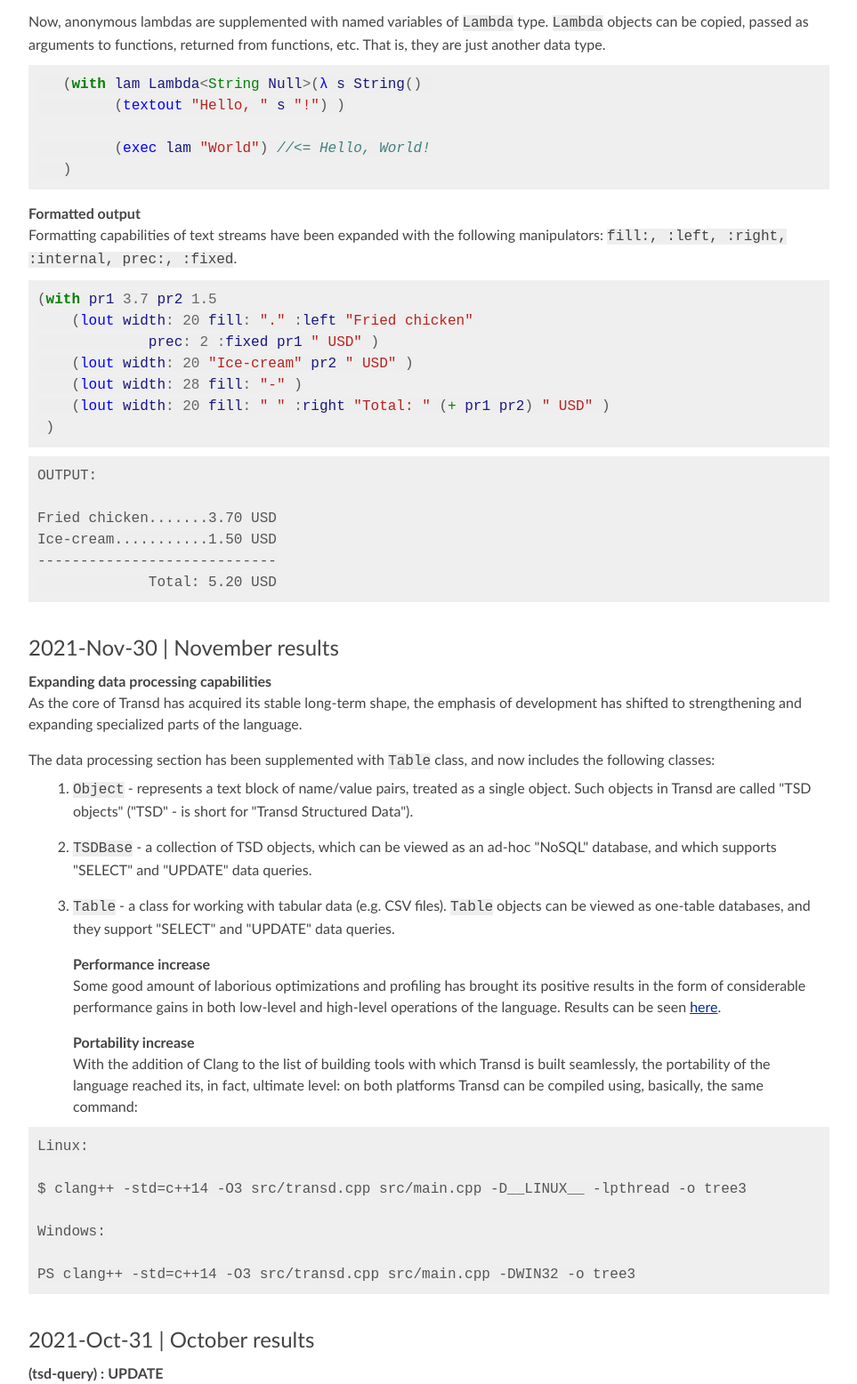
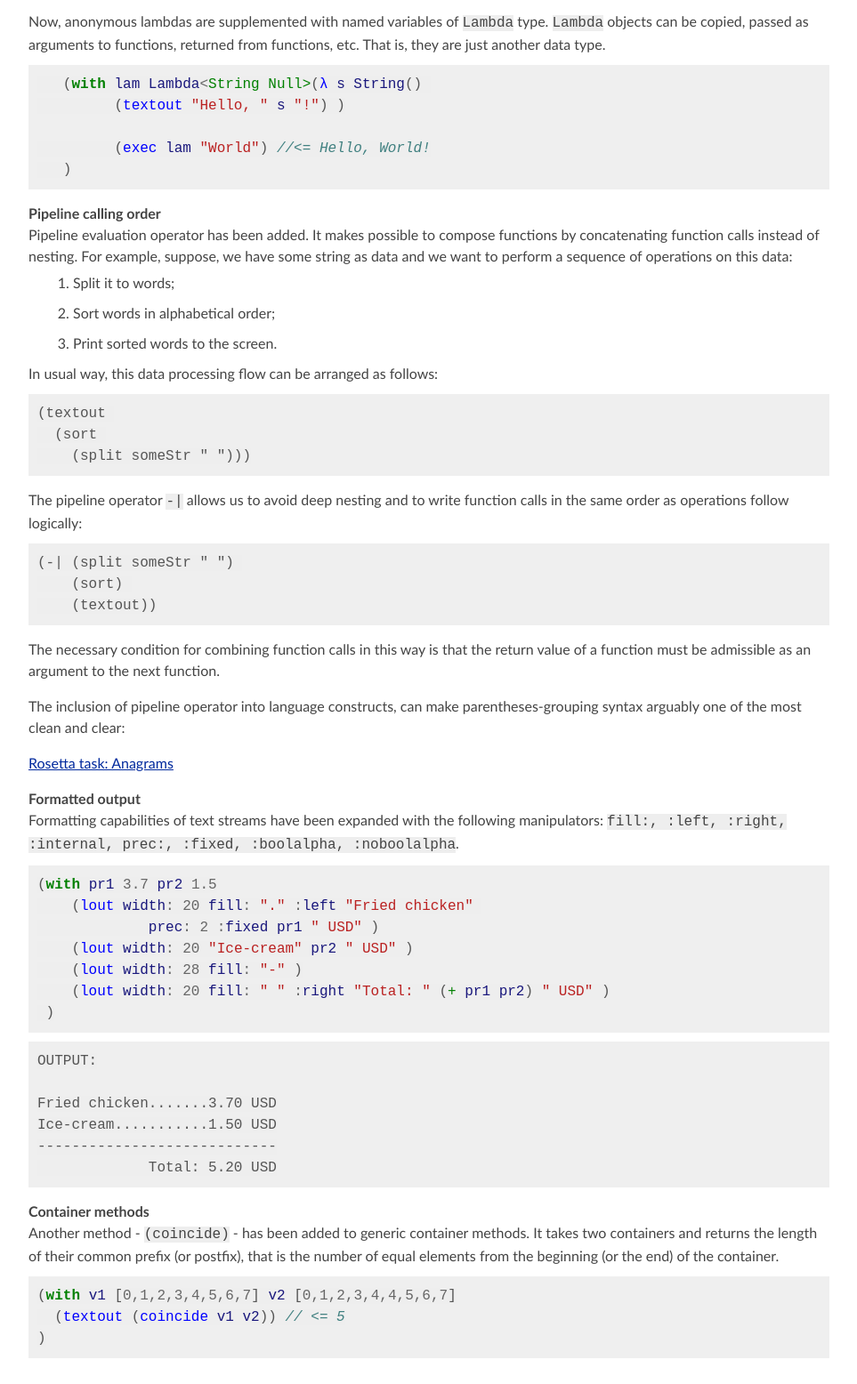
Before and after one commit to transd-lang/transd-lang.github.io, a plain HTML site: page blog.html in a window 1280 px wide. Shown: the part 411-1967 px from the top of the page at 89% size, without its empty margins (158-1121 px from the left). Drawn offline with Linux system fonts and the light colour scheme.

Commit message:
site update

```diff
--- a/blog.html
+++ b/blog.html
@@ -2,11 +2,11 @@
 <html lang="en" xmlns="http://www.w3.org/1999/xhtml">
 <head>
 <meta charset="utf-8">
-<title>TransD Programming Language</title>
+<title>Transd development progress</title>
 <meta http-equiv="content-type" content="text/html; charset=utf-8" />
 <meta http-equiv="content-language" content="en-US">
 <meta name="language" content="English">
-<meta name="description" content="A fast programming language for building scripts and extensions.">
+<meta name="description" content="Transd development progress.">
 <meta name="viewport" content="width=device-width, initial-scale=1.0" />
 <link href="css/main.css" rel="stylesheet" type="text/css" />
 <link href="css/codehighlight.css" rel="stylesheet" type="text/css" />
@@ -42,25 +42,54 @@ hr {
 <p><strong>Lambdas</strong><br>
 Transd supports anonymous function objects ("lambda" functions), which can be used in a great many of places, for example:</p>
 
-<div class="codehilite"><pre><span></span><code>   <span class="p">(</span><span class="k">with</span> <span class="nv">v</span> <span class="p">[</span><span class="s">&quot;C&quot;</span><span class="o">,</span> <span class="s">&quot;a&quot;</span><span class="o">,</span> <span class="s">&quot;D&quot;</span><span class="o">,</span> <span class="s">&quot;b&quot;</span><span class="o">,</span> <span class="s">&quot;A&quot;</span><span class="p">]</span>
-       <span class="p">(</span><span class="nf">sort</span> <span class="nv">v</span> <span class="p">(</span><span class="k">lambda</span> <span class="nv">l</span> <span class="nv">String</span><span class="p">()</span> <span class="nv">r</span> <span class="nv">String</span><span class="p">()</span> <span class="o">-&gt;</span> <span class="nv">Bool</span><span class="p">()</span>
+<div class="codehilite"><pre><span></span><code>   <span class="p">(</span><span class="k">with </span><span class="nv">v</span> <span class="p">[</span><span class="s">&quot;C&quot;</span><span class="o">,</span> <span class="s">&quot;a&quot;</span><span class="o">,</span> <span class="s">&quot;D&quot;</span><span class="o">,</span> <span class="s">&quot;b&quot;</span><span class="o">,</span> <span class="s">&quot;A&quot;</span><span class="p">]</span>
+       <span class="p">(</span><span class="nf">sort</span> <span class="nv">v</span> <span class="p">(</span><span class="k">lambda </span><span class="nv">l</span> <span class="nv">String</span><span class="p">()</span> <span class="nv">r</span> <span class="nv">String</span><span class="p">()</span> <span class="o">-&gt;</span> <span class="nv">Bool</span><span class="p">()</span>
               <span class="p">(</span><span class="nf">ret</span> <span class="p">(</span><span class="nf">less</span> <span class="p">(</span><span class="nf">tolower</span> <span class="nv">l</span><span class="p">)</span> <span class="p">(</span><span class="nf">tolower</span> <span class="nv">r</span><span class="p">)))))</span>
        <span class="p">(</span><span class="nf">lout</span> <span class="nv">v</span><span class="p">))</span> <span class="c1">//&lt;= [a, A, b, C, D]</span>
 </code></pre></div>
 
 <p>Now, anonymous lambdas are supplemented with named variables of <code>Lambda</code> type. <code>Lambda</code> objects can be copied, passed as arguments to functions, returned from functions, etc. That is, they are just another data type.</p>
 
-<div class="codehilite"><pre><span></span><code>   <span class="p">(</span><span class="k">with</span> <span class="nv">lam</span> <span class="nv">Lambda</span><span class="o">&lt;</span><span class="nb">String </span><span class="nv">Null</span><span class="o">&gt;</span><span class="p">(</span><span class="nf">λ</span> <span class="nv">s</span> <span class="nv">String</span><span class="p">()</span>
+<div class="codehilite"><pre><span></span><code>   <span class="p">(</span><span class="k">with </span><span class="nv">lam</span> <span class="nv">Lambda</span><span class="o">&lt;</span><span class="nb">String Null&gt;</span><span class="p">(</span><span class="nf">λ</span> <span class="nv">s</span> <span class="nv">String</span><span class="p">()</span>
          <span class="p">(</span><span class="nf">textout</span> <span class="s">&quot;Hello, &quot;</span> <span class="nv">s</span> <span class="s">&quot;!&quot;</span><span class="p">)</span> <span class="p">)</span>
 
          <span class="p">(</span><span class="nf">exec</span> <span class="nv">lam</span> <span class="s">&quot;World&quot;</span><span class="p">)</span> <span class="c1">//&lt;= Hello, World!</span>
    <span class="p">)</span>
 </code></pre></div>
 
+<p><strong>Pipeline calling order</strong><br>
+Pipeline evaluation operator has been added. It makes possible to compose functions by concatenating function calls instead of nesting. For example, suppose, we have some string as data and we want to perform a sequence of operations on this data:</p>
+
+<ol>
+<li>Split it to words;</li>
+<li>Sort words in alphabetical order;</li>
+<li>Print sorted words to the screen.</li>
+</ol>
+
+<p>In usual way, this data processing flow can be arranged as follows:</p>
+
+<pre><code>(textout
+  (sort
+    (split someStr " ")))
+</code></pre>
+
+<p>The pipeline operator <code>-|</code> allows us to avoid deep nesting and to write function calls in the same order as operations follow logically:</p>
+
+<pre><code>(-| (split someStr " ")
+    (sort)
+    (textout))
+</code></pre>
+
+<p>The necessary condition for combining function calls in this way is that the return value of a function must be admissible as an argument to the next function.</p>
+
+<p>The inclusion of pipeline operator into language constructs, can make parentheses-grouping syntax arguably one of the most clean and clear:</p>
+
+<p><a href="http://rosettacode.org/wiki/Anagrams#Transd">Rosetta task: Anagrams</a></p>
+
 <p><strong>Formatted output</strong><br>
-Formatting capabilities of text streams have been expanded with the following manipulators: <code>fill:, :left, :right, :internal, prec:, :fixed</code>. </p>
+Formatting capabilities of text streams have been expanded with the following manipulators: <code>fill:, :left, :right, :internal, prec:, :fixed, :boolalpha, :noboolalpha</code>. </p>
 
-<div class="codehilite"><pre><span></span><code><span class="p">(</span><span class="k">with</span> <span class="nv">pr1</span> <span class="mf">3.7</span> <span class="nv">pr2</span> <span class="mf">1.5</span>
+<div class="codehilite"><pre><span></span><code><span class="p">(</span><span class="k">with </span><span class="nv">pr1</span> <span class="mf">3.7</span> <span class="nv">pr2</span> <span class="mf">1.5</span>
     <span class="p">(</span><span class="nf">lout</span> <span class="nv">width</span><span class="o">:</span> <span class="mi">20</span> <span class="nv">fill</span><span class="o">:</span> <span class="s">&quot;.&quot;</span> <span class="o">:</span><span class="nv">left</span> <span class="s">&quot;Fried chicken&quot;</span>
              <span class="nv">prec</span><span class="o">:</span> <span class="mi">2</span> <span class="o">:</span><span class="nv">fixed</span> <span class="nv">pr1</span> <span class="s">&quot; USD&quot;</span> <span class="p">)</span>
     <span class="p">(</span><span class="nf">lout</span> <span class="nv">width</span><span class="o">:</span> <span class="mi">20</span> <span class="s">&quot;Ice-cream&quot;</span> <span class="nv">pr2</span> <span class="s">&quot; USD&quot;</span> <span class="p">)</span>
@@ -77,6 +106,14 @@ Ice-cream...........1.50 USD
              Total: 5.20 USD
 </code></pre>
 
+<p><strong>Container methods</strong><br>
+Another method - <code>(coincide)</code> - has been added to generic container methods. It takes two containers and returns the length of their common prefix (or postfix), that is the number of equal elements from the beginning (or the end) of the container.</p>
+
+<div class="codehilite"><pre><span></span><code><span class="p">(</span><span class="k">with </span><span class="nv">v1</span> <span class="p">[</span><span class="mi">0</span><span class="o">,</span><span class="mi">1</span><span class="o">,</span><span class="mi">2</span><span class="o">,</span><span class="mi">3</span><span class="o">,</span><span class="mi">4</span><span class="o">,</span><span class="mi">5</span><span class="o">,</span><span class="mi">6</span><span class="o">,</span><span class="mi">7</span><span class="p">]</span> <span class="nv">v2</span> <span class="p">[</span><span class="mi">0</span><span class="o">,</span><span class="mi">1</span><span class="o">,</span><span class="mi">2</span><span class="o">,</span><span class="mi">3</span><span class="o">,</span><span class="mi">4</span><span class="o">,</span><span class="mi">4</span><span class="o">,</span><span class="mi">5</span><span class="o">,</span><span class="mi">6</span><span class="o">,</span><span class="mi">7</span><span class="p">]</span>
+  <span class="p">(</span><span class="nf">textout</span> <span class="p">(</span><span class="nf">coincide</span> <span class="nv">v1</span> <span class="nv">v2</span><span class="p">))</span> <span class="c1">// &lt;= 5</span>
+<span class="p">)</span>
+</code></pre></div>
+
 <h3 id="2021-nov-30-november-results">2021-Nov-30 | November results</h3>
 
 <p><strong>Expanding data processing capabilities</strong><br>
@@ -87,7 +124,7 @@ As the core of Transd has acquired its stable long-term shape, the emphasis of d
 <ol>
 <li><p><code>Object</code> - represents a text block of name/value pairs, treated as a single object. Such objects in Transd are called "TSD objects" ("TSD" - is short for "Transd Structured Data").</p></li>
 <li><p><code>TSDBase</code> - a collection of TSD objects, which can be viewed as an ad-hoc "NoSQL" database, and which supports "SELECT" and "UPDATE" data queries.</p></li>
-<li><p><code>Table</code> - a class for working with tabular data (e.g. CSV files). <code>Table</code> objects can be viewed as one-table databases, and they support "SELECT" and "UPDATE" data queries.</li></p>
+<li><p><code>Table</code> - a class for working with tabular data (e.g. CSV files). <code>Table</code> objects can be viewed as one-table databases, and they support "SELECT" and "UPDATE" data queries.</ol></p>
 
 <p><strong>Performance increase</strong><br>
 Some good amount of laborious optimizations and profiling has brought its positive results in the form of considerable performance gains in both low-level and high-level operations of the language. Results can be seen <a href="https://transd.org/perftest.html">here</a>.</p>
@@ -154,13 +191,13 @@ Audio Flow Combiner, written in Transd, has reached the first level of maturity.
 <div class="codehilite"><pre><span></span><code><span class="nv">class</span> <span class="nv">ClassA</span> <span class="o">:</span> <span class="p">{</span>
     <span class="nv">field1</span><span class="o">:</span> <span class="nv">String</span><span class="p">()</span><span class="o">,</span>
     <span class="nv">field2</span><span class="o">:</span> <span class="nv">Int</span><span class="p">()</span><span class="o">,</span>
-    <span class="nv">meth1</span><span class="o">:</span> <span class="p">(</span><span class="k">lambda</span> <span class="o">...</span> <span class="p">)</span>
+    <span class="nv">meth1</span><span class="o">:</span> <span class="p">(</span><span class="k">lambda </span><span class="o">...</span> <span class="p">)</span>
 <span class="p">}</span>
 
 <span class="nv">class</span> <span class="nv">ClassB</span> <span class="o">:</span> <span class="p">{</span>
     <span class="nv">field1</span><span class="o">:</span> <span class="nv">vector</span><span class="o">&lt;</span><span class="nb">String&gt;</span><span class="p">()</span><span class="o">,</span>
     <span class="nv">field2</span><span class="o">:</span> <span class="nv">Double</span><span class="p">()</span><span class="o">,</span>
-    <span class="nv">meth1</span><span class="o">:</span> <span class="p">(</span><span class="k">lambda</span> <span class="o">...</span> <span class="p">)</span>
+    <span class="nv">meth1</span><span class="o">:</span> <span class="p">(</span><span class="k">lambda </span><span class="o">...</span> <span class="p">)</span>
 <span class="p">}</span>
 
 <span class="nv">MainModule</span><span class="o">:</span> <span class="p">{</span>
@@ -256,7 +293,7 @@ HashIndex&lt;&gt; - generic hash table
 
 <span class="nv">MainModule</span><span class="o">:</span> <span class="p">{</span>
     <span class="nv">_start</span><span class="o">:</span> <span class="p">(</span><span class="nf">λ</span>
-        <span class="p">(</span><span class="k">with</span> <span class="nv">fs</span> <span class="nv">FileStream</span><span class="p">()</span> <span class="nv">words</span> <span class="nv">String</span><span class="p">()</span>
+        <span class="p">(</span><span class="k">with </span><span class="nv">fs</span> <span class="nv">FileStream</span><span class="p">()</span> <span class="nv">words</span> <span class="nv">String</span><span class="p">()</span>
             <span class="p">(</span><span class="nf">open</span> <span class="nv">fs</span> <span class="s">&quot;/mnt/proj/tmp/unixdict.txt&quot;</span><span class="p">)</span>
             <span class="p">(</span><span class="nf">textin</span> <span class="nv">words</span> <span class="nv">fs</span><span class="p">)</span>
             <span class="p">(</span><span class="nf">textout</span>
@@ -314,19 +351,19 @@ HashIndex&lt;&gt; - generic hash table
 <div class="codehilite"><pre><span></span><code><span class="o">#</span><span class="nv">lang</span> <span class="nv">transd</span>
 
 <span class="nv">MainModule</span><span class="o">:</span> <span class="p">{</span>
-    <span class="nv">Tuis</span> <span class="o">:</span> <span class="k">typealias</span><span class="p">(</span> <span class="nv">Tuple</span><span class="p">(</span> <span class="nv">Int</span><span class="p">()</span> <span class="nv">String</span><span class="p">()</span> <span class="p">)</span> <span class="p">)</span><span class="o">,</span>
+    <span class="nv">Tuis</span> <span class="o">:</span> <span class="k">typealias(</span> <span class="nv">Tuple</span><span class="p">(</span> <span class="nv">Int</span><span class="p">()</span> <span class="nv">String</span><span class="p">()</span> <span class="p">)</span> <span class="p">)</span><span class="o">,</span>
     <span class="nv">v1</span><span class="o">:</span> <span class="nv">Vector</span><span class="p">(</span> <span class="nv">Tuis</span><span class="p">()</span> <span class="p">)</span><span class="o">,</span>
     <span class="nv">uv1</span><span class="o">:</span> <span class="p">[[</span><span class="mi">6</span><span class="o">,</span> <span class="s">&quot;a&quot;</span><span class="p">]]</span><span class="o">,</span>
     <span class="nv">uv2</span><span class="o">:</span> <span class="p">[[</span><span class="mi">1</span><span class="o">,</span> <span class="s">&quot;c&quot;</span><span class="p">]]</span><span class="o">,</span>
     <span class="nv">uv3</span><span class="o">:</span> <span class="p">[[</span><span class="mi">3</span><span class="o">,</span> <span class="s">&quot;h&quot;</span><span class="p">]]</span><span class="o">,</span>
     <span class="nv">uv4</span><span class="o">:</span> <span class="p">[[</span><span class="mi">2</span><span class="o">,</span> <span class="s">&quot;e&quot;</span><span class="p">]]</span><span class="o">,</span>
-    <span class="nv">_start</span><span class="o">:</span> <span class="p">(</span><span class="nf">λ</span> <span class="p">(</span><span class="k">with</span> <span class="nv">abc</span> <span class="mi">1</span><span class="p">)</span>
+    <span class="nv">_start</span><span class="o">:</span> <span class="p">(</span><span class="nf">λ</span> <span class="p">(</span><span class="k">with </span><span class="nv">abc</span> <span class="mi">1</span><span class="p">)</span>
         <span class="p">(</span><span class="nf">add</span> <span class="nv">v</span> <span class="nv">uv1</span><span class="p">)</span> <span class="p">(</span><span class="nf">add</span> <span class="nv">v</span> <span class="nv">uv2</span><span class="p">)(</span><span class="nf">add</span> <span class="nv">v</span> <span class="nv">uv3</span><span class="p">)(</span><span class="nf">add</span> <span class="nv">v</span> <span class="nv">uv4</span><span class="p">)</span>
         <span class="p">(</span><span class="nf">set</span> <span class="nv">v1</span> <span class="mi">0</span> <span class="nv">uv1</span><span class="p">)</span> <span class="p">(</span><span class="nf">set</span> <span class="nv">v1</span> <span class="mi">1</span> <span class="nv">uv2</span><span class="p">)(</span><span class="nf">set</span> <span class="nv">v1</span> <span class="mi">2</span> <span class="nv">uv3</span><span class="p">)(</span><span class="nf">set</span> <span class="nv">v1</span> <span class="mi">3</span> <span class="nv">uv4</span><span class="p">)</span>
         <span class="p">(</span><span class="nf">textout</span> <span class="s">&quot;v: &quot;</span> <span class="nv">v</span> <span class="s">&quot;\n&quot;</span><span class="p">)</span>
         <span class="p">(</span><span class="nf">textout</span> <span class="s">&quot;v1: &quot;</span> <span class="nv">v1</span> <span class="s">&quot;\n&quot;</span><span class="p">)</span>
         <span class="p">(</span><span class="nf">textout</span> <span class="p">(</span><span class="nf">sort</span> <span class="nv">v</span> <span class="o">:</span><span class="nv">asc</span>
-            <span class="p">(</span><span class="k">lambda</span> <span class="nv">l</span> <span class="nv">Tuis</span><span class="p">()</span> <span class="nv">r</span> <span class="nv">Tuis</span><span class="p">()</span> <span class="o">-&gt;</span> <span class="nv">Bool</span><span class="p">()</span>
+            <span class="p">(</span><span class="k">lambda </span><span class="nv">l</span> <span class="nv">Tuis</span><span class="p">()</span> <span class="nv">r</span> <span class="nv">Tuis</span><span class="p">()</span> <span class="o">-&gt;</span> <span class="nv">Bool</span><span class="p">()</span>
                 <span class="p">(</span><span class="nf">ret</span> <span class="p">(</span><span class="nf">less</span><span class="o">&lt;</span><span class="nb">Int&gt;</span> <span class="p">(</span><span class="nf">get</span> <span class="nv">l</span> <span class="mi">0</span><span class="p">)</span> <span class="p">(</span><span class="nf">get</span> <span class="nv">r</span> <span class="mi">0</span><span class="p">)))))</span> <span class="s">&quot;\n&quot;</span><span class="p">)</span>
     <span class="p">)</span>
 <span class="p">}</span>
```
Also changed, not shown: doc/refman.html (+42 -24 lines).
